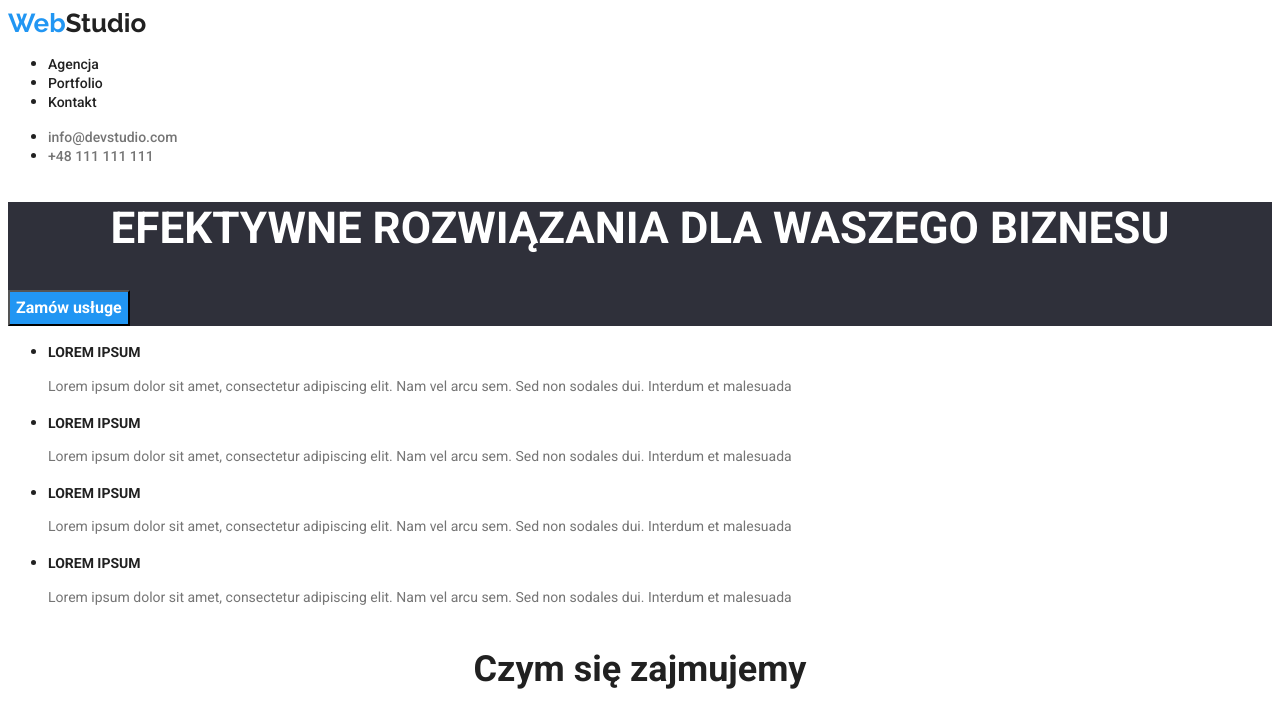
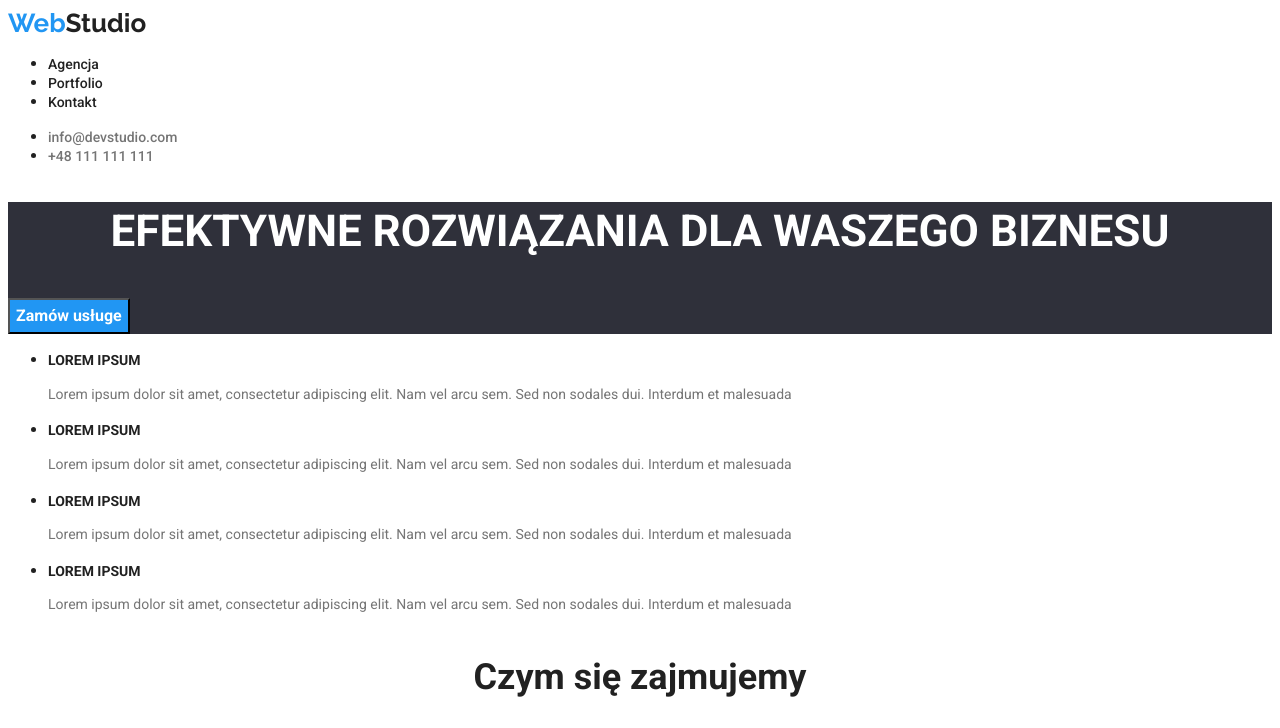
Before and after one commit to maciejfalenski/goit-markup-hw-02, a plain HTML site: page index.html in a window 1280 px wide. Shown: the top 728 px of the page. Drawn offline with Linux system fonts and the light colour scheme.

Commit message:
update style.css

```diff
--- a/css/style.css
+++ b/css/style.css
@@ -59,6 +59,7 @@ h1 {
   text-align: center;
   font-size: 44px;
   text-align: center;
+  line-height: 1.36;
 }
 
 .header-button-colors {
```
